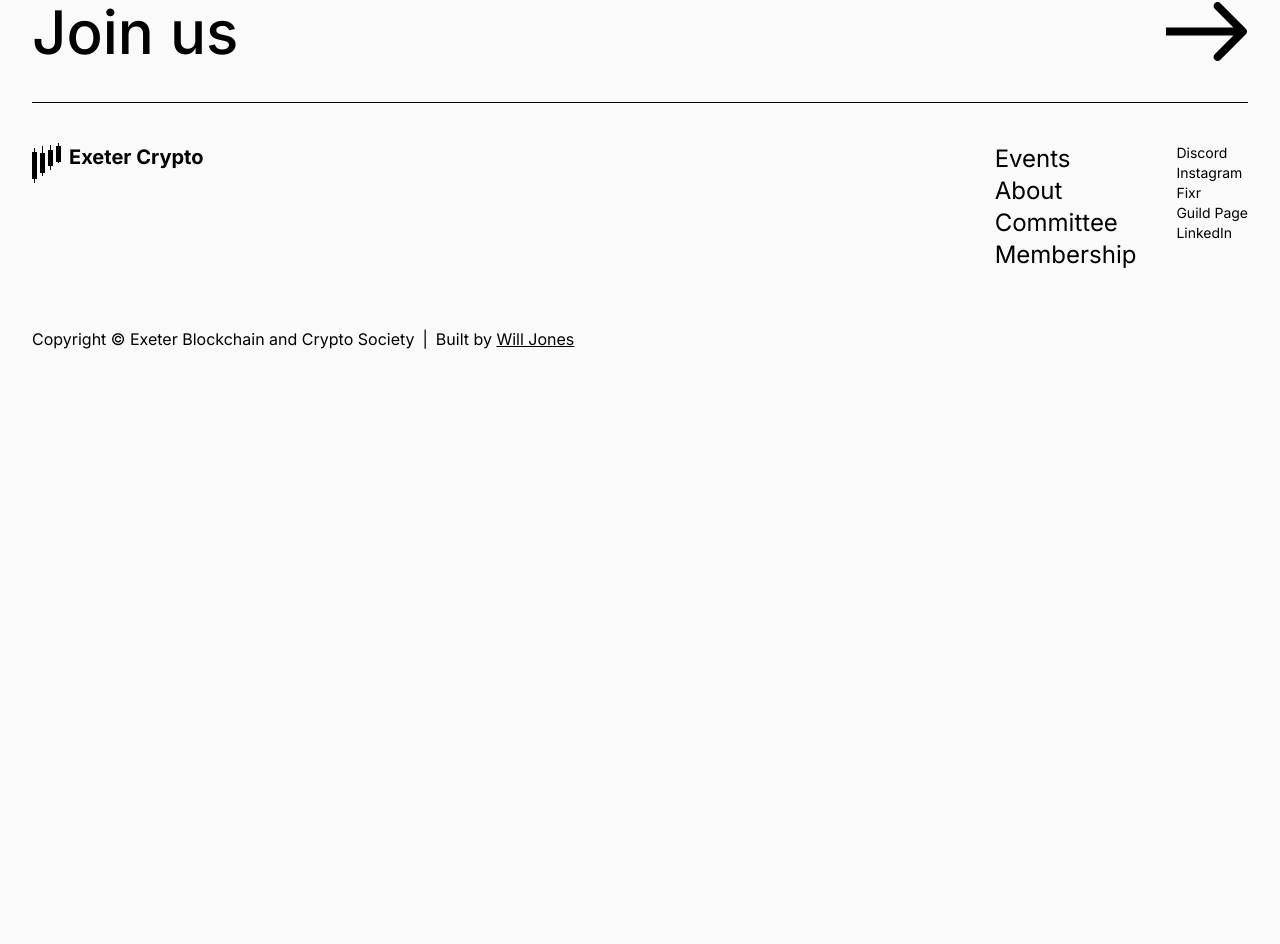
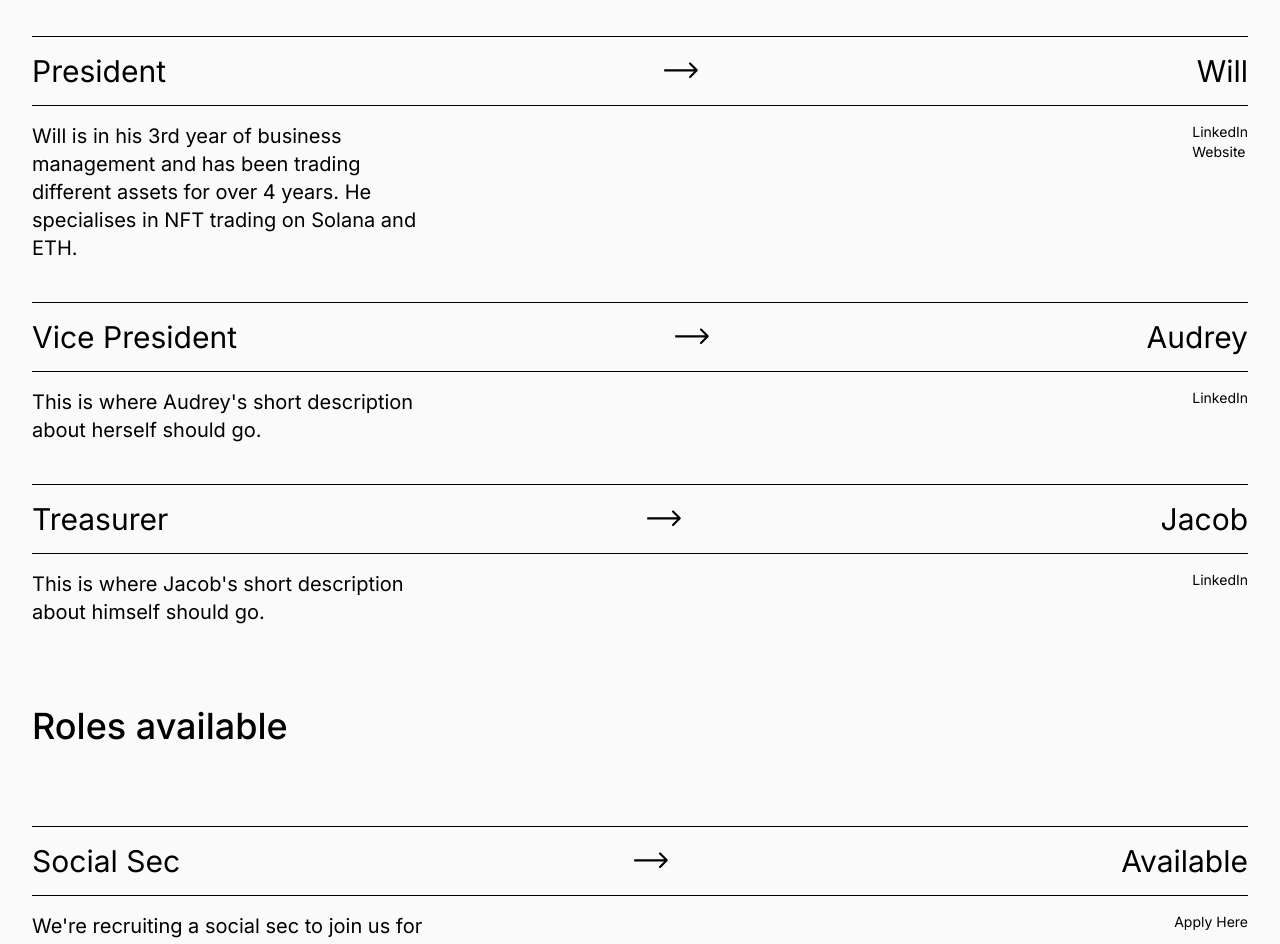
Before and after one commit to Wj9488/exeter-crypto-society, a Next.js app: page /committee in a window 1280 px wide. Shown: the part 1598-2542 px from the top of the page. Before the commit the page ends 1965 px from the top, so only its background shows below. Built offline with nearby package versions, Linux system fonts and the light colour scheme; no server answers.

Commit message:
committee page

```diff
--- a/app/committee/page.tsx
+++ b/app/committee/page.tsx
@@ -1,13 +1,23 @@
-"use client"
+"use client";
 
-import Transition from "@/components/Transition"
-import GenericHeader from "@/components/GenericHeader"
+import Transition from "@/components/Transition";
+import GenericHeader from "@/components/GenericHeader";
+import Link from "next/link"
+import { motion as anim, useAnimation } from "framer-motion";
 
 // const session = null
 
 const Committee = () => {
+  // if (!session) throw new Error("An unexpected error occured with this page")
 
-  // if (!session) throw new Error("An unexpected error occured with this page")
+  const controls = useAnimation();
+  const handleMouseEnter = () => {
+    controls.start({ rotate: -45 });
+  };
+
+  const handleMouseLeave = () => {
+    controls.start({ rotate: 0 });
+  };
 
   return (
     <Transition>
@@ -24,8 +34,151 @@ const Committee = () => {
           imageAlt="Crypto Society Committee"
         />
       </main>
+      <h2 className="dark:text-neutral-200 text-4xl pl-[2.5%] pb-10 font-[500]">Committee Members</h2>
+      <section className="pl-[2.5%] pr-[2.5%] pb-10 pt-10 dark:text-neutral-200">
+        <div className="">
+          <div className="flex items-center justify-between border__top_bottom pb-4 pt-4 border-black dark:border-neutral-200">
+            <p className="text-3xl">President</p>
+            <svg
+              width="34"
+              height="23"
+              viewBox="0 0 48 23"
+              fill="none"
+              xmlns="http://www.w3.org/2000/svg"
+            >
+              <path
+                d="M47.3241 12.3243C47.9099 11.7385 47.9099 10.7888 47.3241 10.203L37.7781 0.65707C37.1924 0.0712837 36.2426 0.0712837 35.6568 0.65707C35.071 1.24286 35.071 2.1926 35.6568 2.77839L44.1421 11.2637L35.6568 19.749C35.071 20.3347 35.071 21.2845 35.6568 21.8703C36.2426 22.4561 37.1924 22.4561 37.7781 21.8703L47.3241 12.3243ZM0.263428 12.7637L46.2634 12.7637V9.76367L0.263428 9.76367L0.263428 12.7637Z"
+                className="fill-black dark:fill-neutral-200"
+              />
+            </svg>
+            <p className="text-3xl">Will</p>
+          </div>
+          <div className="flex items-start justify-between pt-4 dark:text-neutral-200 pb-10  lg:gap-0 gap-10">
+            <p className="text-lg lg:text-xl lg:w-4/12">
+              Will is in his 3rd year of business management and has been trading different assets for over 4 years. He specialises
+              in NFT trading on Solana and ETH.
+            </p>
+            <ul className="text-sm ">
+              <li className="hover:opacity-[75%] flex gap-2">
+                <Link legacyBehavior href="https://www.linkedin.com/in/william-jones-450715251/">
+                  <a target="_blank">LinkedIn</a>
+                </Link>
+              </li>
+              <li className="hover:opacity-[75%] flex gap-2">
+                <Link legacyBehavior href="https://willjonesdev.co.uk/">
+                  <a target="_blank">Website</a>
+                </Link>
+              </li>
+            </ul>
+          </div>
+
+          <div className="flex items-center justify-between border__top_bottom pb-4 pt-4 border-black dark:border-neutral-200">
+            <p className="text-3xl">Vice President</p>
+            <svg
+              width="34"
+              height="23"
+              viewBox="0 0 48 23"
+              fill="none"
+              xmlns="http://www.w3.org/2000/svg"
+            >
+              <path
+                d="M47.3241 12.3243C47.9099 11.7385 47.9099 10.7888 47.3241 10.203L37.7781 0.65707C37.1924 0.0712837 36.2426 0.0712837 35.6568 0.65707C35.071 1.24286 35.071 2.1926 35.6568 2.77839L44.1421 11.2637L35.6568 19.749C35.071 20.3347 35.071 21.2845 35.6568 21.8703C36.2426 22.4561 37.1924 22.4561 37.7781 21.8703L47.3241 12.3243ZM0.263428 12.7637L46.2634 12.7637V9.76367L0.263428 9.76367L0.263428 12.7637Z"
+                className="fill-black dark:fill-neutral-200"
+              />
+            </svg>
+            <p className="text-3xl">Audrey</p>
+          </div>
+          <div className="flex items-start justify-between pt-4 dark:text-neutral-200  pb-10 lg:gap-0 gap-10">
+            <p className="text-lg lg:text-xl lg:w-4/12">
+              This is where Audrey's short description
+              about herself should go.
+            </p>
+            <ul className="text-sm ">
+              <li className="hover:opacity-[75%] flex gap-2">
+                <Link legacyBehavior href="https://www.linkedin.com/in/william-jones-450715251/">
+                  <a target="_blank">LinkedIn</a>
+                </Link>
+              </li>
+            </ul>
+          </div>
+
+          <div className="flex items-center justify-between border__top_bottom pb-4 pt-4 border-black dark:border-neutral-200">
+            <p className="text-3xl">Treasurer</p>
+            <svg
+              width="34"
+              height="23"
+              viewBox="0 0 48 23"
+              fill="none"
+              xmlns="http://www.w3.org/2000/svg"
+            >
+              <path
+                d="M47.3241 12.3243C47.9099 11.7385 47.9099 10.7888 47.3241 10.203L37.7781 0.65707C37.1924 0.0712837 36.2426 0.0712837 35.6568 0.65707C35.071 1.24286 35.071 2.1926 35.6568 2.77839L44.1421 11.2637L35.6568 19.749C35.071 20.3347 35.071 21.2845 35.6568 21.8703C36.2426 22.4561 37.1924 22.4561 37.7781 21.8703L47.3241 12.3243ZM0.263428 12.7637L46.2634 12.7637V9.76367L0.263428 9.76367L0.263428 12.7637Z"
+                className="fill-black dark:fill-neutral-200"
+              />
+            </svg>
+            <p className="text-3xl">Jacob</p>
+          </div>
+          <div className="flex items-start justify-between pt-4 dark:text-neutral-200  pb-10 lg:gap-0 gap-10">
+            <p className="text-lg lg:text-xl lg:w-4/12">
+              This is where Jacob's short description
+              about himself should go.
+            </p>
+            <ul className="text-sm ">
+              <li className="hover:opacity-[75%] flex gap-2">
+                <Link legacyBehavior href="https://www.linkedin.com/in/william-jones-450715251/">
+                  <a target="_blank">LinkedIn</a>
+                </Link>
+              </li>
+            </ul>
+          </div>
+
+          <h2 className="dark:text-neutral-200 text-4xl pb-20 pt-10 font-[500]">Roles available</h2>
+
+          <Link href="/">
+            <div className="flex items-center justify-between border__top_bottom pb-4 pt-4 border-black dark:border-neutral-200
+            transition-opacity"
+            onMouseEnter={handleMouseEnter}
+            onMouseLeave={handleMouseLeave}
+            id="target__opacity"
+            >
+              <p className="text-3xl">Social Sec</p>
+              <anim.svg
+                width="34"
+                height="23"
+                viewBox="0 0 48 23"
+                fill="none"
+                xmlns="http://www.w3.org/2000/svg"
+                animate={controls}
+                initial={{ rotate: 0 }}
+                transition={{ type: "linear" }}
+
+              >
+                <path
+                  d="M47.3241 12.3243C47.9099 11.7385 47.9099 10.7888 47.3241 10.203L37.7781 0.65707C37.1924 0.0712837 36.2426 0.0712837 35.6568 0.65707C35.071 1.24286 35.071 2.1926 35.6568 2.77839L44.1421 11.2637L35.6568 19.749C35.071 20.3347 35.071 21.2845 35.6568 21.8703C36.2426 22.4561 37.1924 22.4561 37.7781 21.8703L47.3241 12.3243ZM0.263428 12.7637L46.2634 12.7637V9.76367L0.263428 9.76367L0.263428 12.7637Z"
+                  className="fill-black dark:fill-neutral-200"
+                />
+              </anim.svg>
+              <p className="text-3xl">Available</p>
+            </div>
+          </Link>
+          <div className="flex items-start justify-between pt-4 dark:text-neutral-200  pb-10 lg:gap-0 gap-10">
+            <p className="text-lg lg:text-xl lg:w-4/12">
+              We're recruiting a social sec to join
+              us for the 2023/2024 committee.
+            </p>
+            <ul className="text-sm ">
+              <li className="hover:opacity-[75%] flex gap-2">
+                <Link legacyBehavior href="/">
+                  <a target="_blank">Apply Here</a>
+                </Link>
+              </li>
+            </ul>
+          </div>
+
+        </div>
+      </section>
     </Transition>
-  )
-}
+  );
+};
 
-export default Committee
+export default Committee;
--- a/app/globals.css
+++ b/app/globals.css
@@ -45,19 +45,24 @@ body {
   animation: price-carousel 40s linear infinite;
 }
 
+/* Borders */
+
 .border__top {
   border-top: 1px solid;
 }
+.border__top_bottom {
+  border-top: 1px solid;
+  border-bottom: 1px solid;
+}
+
+/* Borders end */
 
 /* End price carousel */
 
 /* CTA pseudo element */
-.cta__section {
-  position: relative;
-  transition: all 0.2s ease-in-out;
-}
-.cta__section svg:hover {
-  transform: rotate(-45deg);
+
+#target__opacity:hover {
+  opacity: 0.8;
 }
 
 /*
--- a/app/layout.tsx
+++ b/app/layout.tsx
@@ -5,7 +5,7 @@ import PriceCarousel from "../components/PriceCarousel";
 
 export const metadata = {
   title: 'Exeter Crypto Society',
-  description: 'Generated by create next app',
+  description: 'Exeter Crypto Society website',
 }
 
 export default function RootLayout({
--- a/components/Footer.tsx
+++ b/components/Footer.tsx
@@ -16,11 +16,12 @@ const Footer = () => {
     <footer className="n__width mt-10 dark:text-neutral-200 ">
       <Link href="https://my.exeterguild.com/groups/H6VXP/blockchain-and-crypto-society/memberships" className="cta__section">
         <section
-          className="border__top pt-10 pb-10 flex items-center justify-between"
+          className="border__top pt-10 pb-10 flex items-center justify-between transition-opacity"
           onMouseEnter={handleMouseEnter}
           onMouseLeave={handleMouseLeave}
+          id="target__opacity"
         >
-          <p className="text-4xl lg:text-6xl font-[500]">Join us</p>
+          <p className="text-4xl lg:text-6xl font-[500]">Get Membership</p>
           <anim.svg
             className="lg:w-[83px] lg:h-[59px] w-[54.78px] h-[38.94px]"
             viewBox="0 0 83 59"
```
Lines whose indentation alone changed are shown as unchanged.
